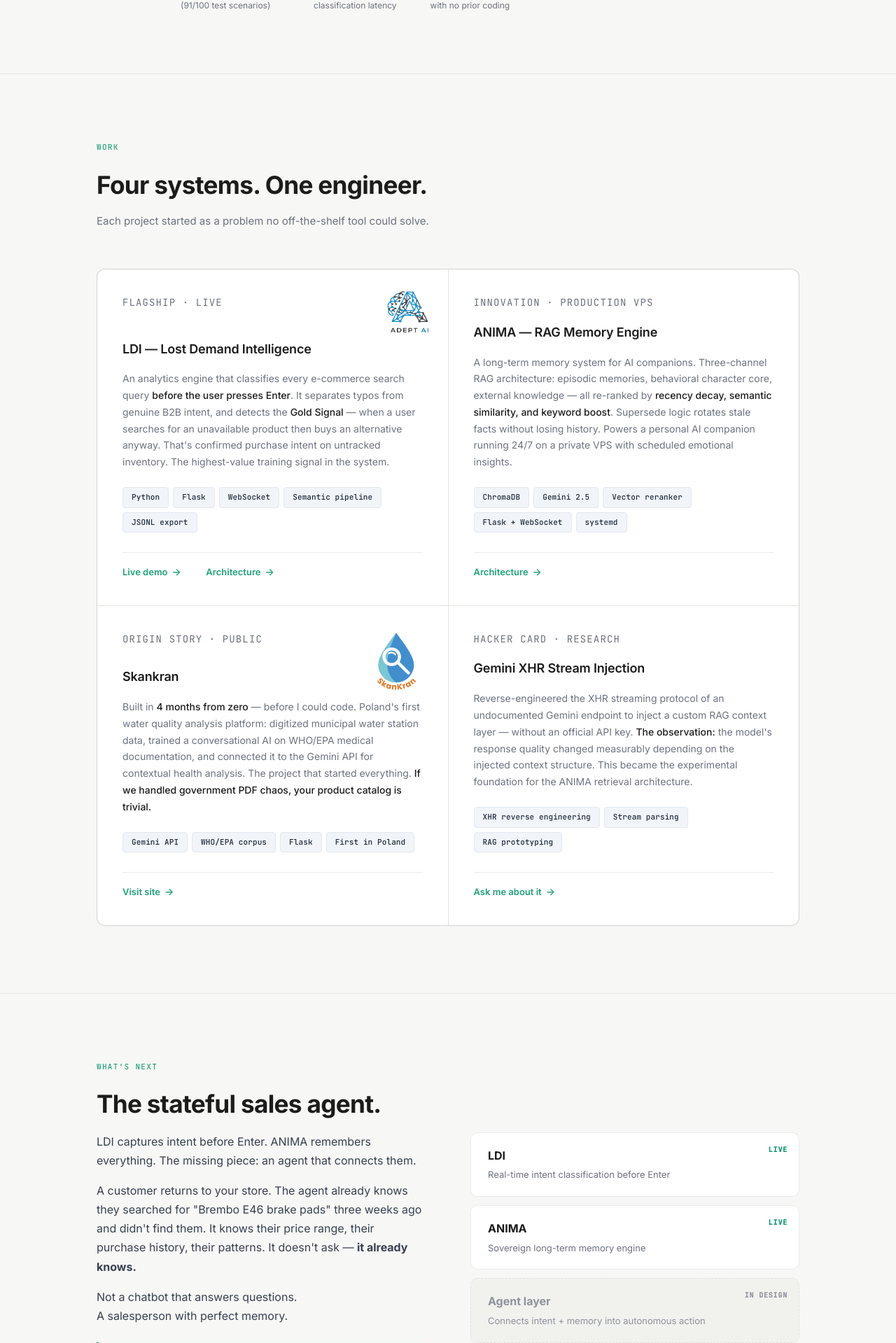
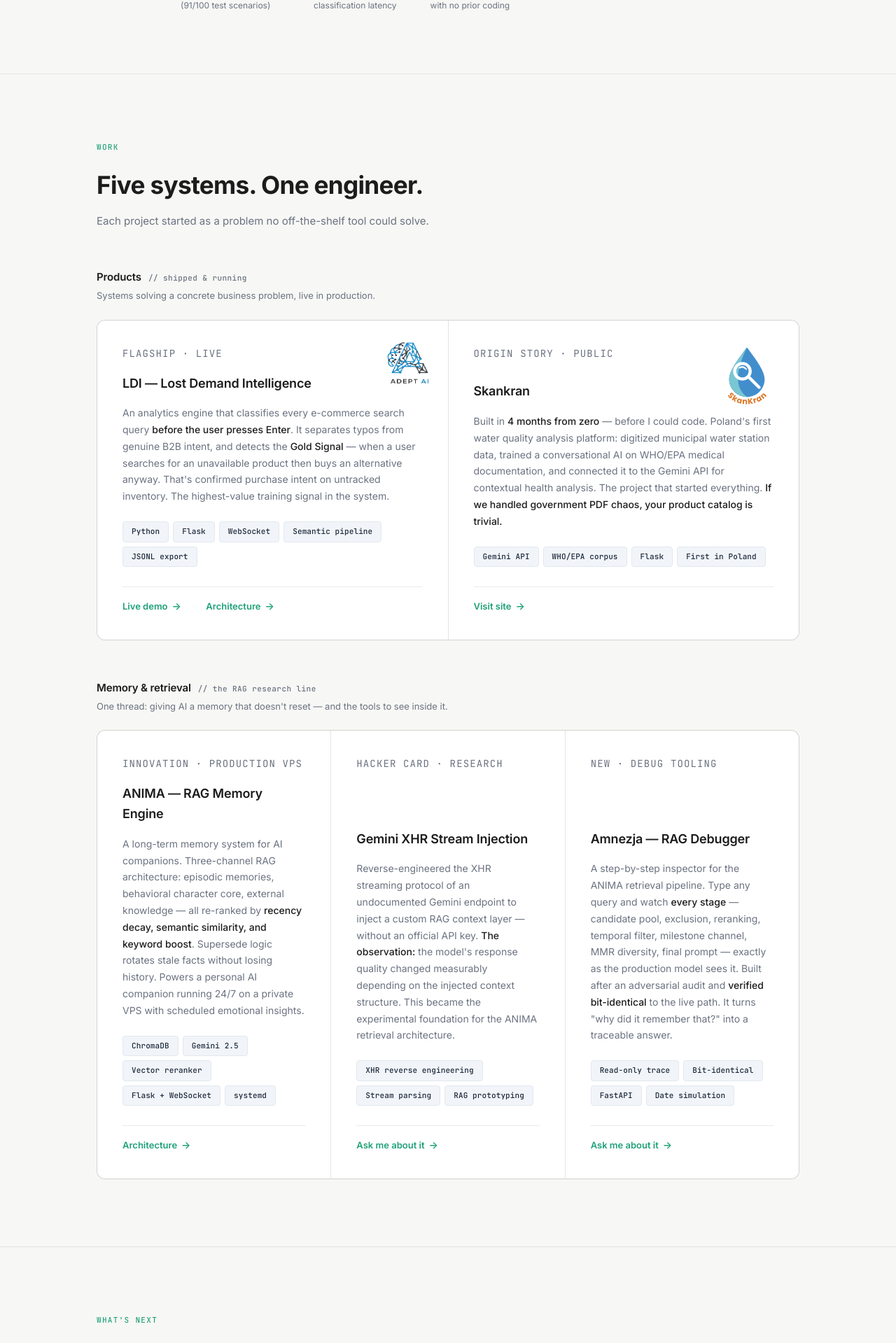
Before and after one commit to lukiikebukuro/forteca_finalna, a Flask app: page / in a window 1280 px wide. Shown: the part 695-2614 px from the top of the page at 70% size. Run offline with Flask 3, Linux system fonts and the light colour scheme; parts of the project's set-up code (start-up, migrations or seed data) failed here and were passed over.

Commit message:
feat(portfolio): sekcja Work podzielona na 2 grupy — Products (LDI+Skankran) / Memory & retrieval (ANIMA+Gemini XHR+RAG Debugger)
Co-Authored-By: Claude Opus 4.8 <noreply@anthropic.com>

```diff
--- a/templates/index.html
+++ b/templates/index.html
@@ -286,6 +286,32 @@
             height: 100px;
         }
 
+        /* ── PROJECT GROUPS ── */
+        .group-title {
+            font-size: 15px;
+            font-weight: 600;
+            color: var(--text);
+            letter-spacing: -0.01em;
+            margin-bottom: 4px;
+            display: flex;
+            align-items: baseline;
+            gap: 10px;
+        }
+        .projects-grid + .group-title { margin-top: 56px; }
+        .group-count {
+            font-family: 'JetBrains Mono', monospace;
+            font-size: 11px;
+            font-weight: 500;
+            color: var(--muted);
+            letter-spacing: 0.04em;
+        }
+        .group-sub {
+            font-size: 13px;
+            color: var(--muted);
+            margin-bottom: 24px;
+        }
+        .projects-grid.cols-3 { grid-template-columns: 1fr 1fr 1fr; }
+
         /* ── VISION ── */
         .vision-grid {
             display: grid;
@@ -474,7 +500,7 @@
             .hero { padding: 0 24px; }
             .hero-stats { gap: 32px; flex-wrap: wrap; }
             section { padding: 64px 24px; }
-            .projects-grid { grid-template-columns: 1fr; }
+            .projects-grid, .projects-grid.cols-3 { grid-template-columns: 1fr; }
             .about-grid { grid-template-columns: 1fr; gap: 40px; }
             .contact-inner { grid-template-columns: 1fr; padding: 36px 24px; gap: 40px; }
             footer { flex-direction: column; gap: 12px; padding: 24px; }
@@ -528,9 +554,12 @@
     <!-- WORK -->
     <section id="work">
         <p class="section-label">Work</p>
-        <h2 class="section-title">Four systems. One engineer.</h2>
+        <h2 class="section-title">Five systems. One engineer.</h2>
         <p class="section-sub">Each project started as a problem no off-the-shelf tool could solve.</p>
 
+        <!-- GROUP 1: PRODUCTS -->
+        <h3 class="group-title">Products <span class="group-count">// shipped &amp; running</span></h3>
+        <p class="group-sub">Systems solving a concrete business problem, live in production.</p>
         <div class="projects-grid">
 
             <!-- LDI -->
@@ -558,29 +587,6 @@
                 </div>
             </div>
 
-            <!-- ANIMA -->
-            <div class="project-card">
-                <p class="project-tag">Innovation · Production VPS</p>
-                <h3>ANIMA — RAG Memory Engine</h3>
-                <p>
-                    A long-term memory system for AI companions. Three-channel RAG architecture:
-                    episodic memories, behavioral character core, external knowledge — all re-ranked by
-                    <strong>recency decay, semantic similarity, and keyword boost</strong>.
-                    Supersede logic rotates stale facts without losing history.
-                    Powers a personal AI companion running 24/7 on a private VPS with scheduled emotional insights.
-                </p>
-                <div class="project-meta">
-                    <span class="meta-chip">ChromaDB</span>
-                    <span class="meta-chip">Gemini 2.5</span>
-                    <span class="meta-chip">Vector reranker</span>
-                    <span class="meta-chip">Flask + WebSocket</span>
-                    <span class="meta-chip">systemd</span>
-                </div>
-                <div class="project-links">
-                    <a href="/anima" class="project-link">Architecture</a>
-                </div>
-            </div>
-
             <!-- SKANKRAN -->
             <div class="project-card" style="position:relative;">
                 <img src="{{ url_for('static', filename='skankran.svg') }}" alt="Skankran" class="project-logo large">
@@ -605,6 +611,36 @@
                 </div>
             </div>
 
+        </div>
+
+        <!-- GROUP 2: MEMORY & RETRIEVAL -->
+        <h3 class="group-title">Memory &amp; retrieval <span class="group-count">// the RAG research line</span></h3>
+        <p class="group-sub">One thread: giving AI a memory that doesn't reset — and the tools to see inside it.</p>
+        <div class="projects-grid cols-3">
+
+            <!-- ANIMA -->
+            <div class="project-card">
+                <p class="project-tag">Innovation · Production VPS</p>
+                <h3>ANIMA — RAG Memory Engine</h3>
+                <p>
+                    A long-term memory system for AI companions. Three-channel RAG architecture:
+                    episodic memories, behavioral character core, external knowledge — all re-ranked by
+                    <strong>recency decay, semantic similarity, and keyword boost</strong>.
+                    Supersede logic rotates stale facts without losing history.
+                    Powers a personal AI companion running 24/7 on a private VPS with scheduled emotional insights.
+                </p>
+                <div class="project-meta">
+                    <span class="meta-chip">ChromaDB</span>
+                    <span class="meta-chip">Gemini 2.5</span>
+                    <span class="meta-chip">Vector reranker</span>
+                    <span class="meta-chip">Flask + WebSocket</span>
+                    <span class="meta-chip">systemd</span>
+                </div>
+                <div class="project-links">
+                    <a href="/anima" class="project-link">Architecture</a>
+                </div>
+            </div>
+
             <!-- GEMINI XHR HACK -->
             <div class="project-card">
                 <p class="project-tag">Hacker Card · Research</p>
@@ -620,6 +656,28 @@
                     <span class="meta-chip">XHR reverse engineering</span>
                     <span class="meta-chip">Stream parsing</span>
                     <span class="meta-chip">RAG prototyping</span>
+                </div>
+                <div class="project-links">
+                    <a href="#contact" class="project-link">Ask me about it</a>
+                </div>
+            </div>
+
+            <!-- RAG DEBUGGER (NEW) -->
+            <div class="project-card">
+                <p class="project-tag">New · Debug tooling</p>
+                <h3>Amnezja — RAG Debugger</h3>
+                <p>
+                    A step-by-step inspector for the ANIMA retrieval pipeline. Type any query and watch
+                    <strong>every stage</strong> — candidate pool, exclusion, reranking, temporal filter,
+                    milestone channel, MMR diversity, final prompt — exactly as the production model sees it.
+                    Built after an adversarial audit and <strong>verified bit-identical</strong> to the live path.
+                    It turns "why did it remember that?" into a traceable answer.
+                </p>
+                <div class="project-meta">
+                    <span class="meta-chip">Read-only trace</span>
+                    <span class="meta-chip">Bit-identical</span>
+                    <span class="meta-chip">FastAPI</span>
+                    <span class="meta-chip">Date simulation</span>
                 </div>
                 <div class="project-links">
                     <a href="#contact" class="project-link">Ask me about it</a>
```
